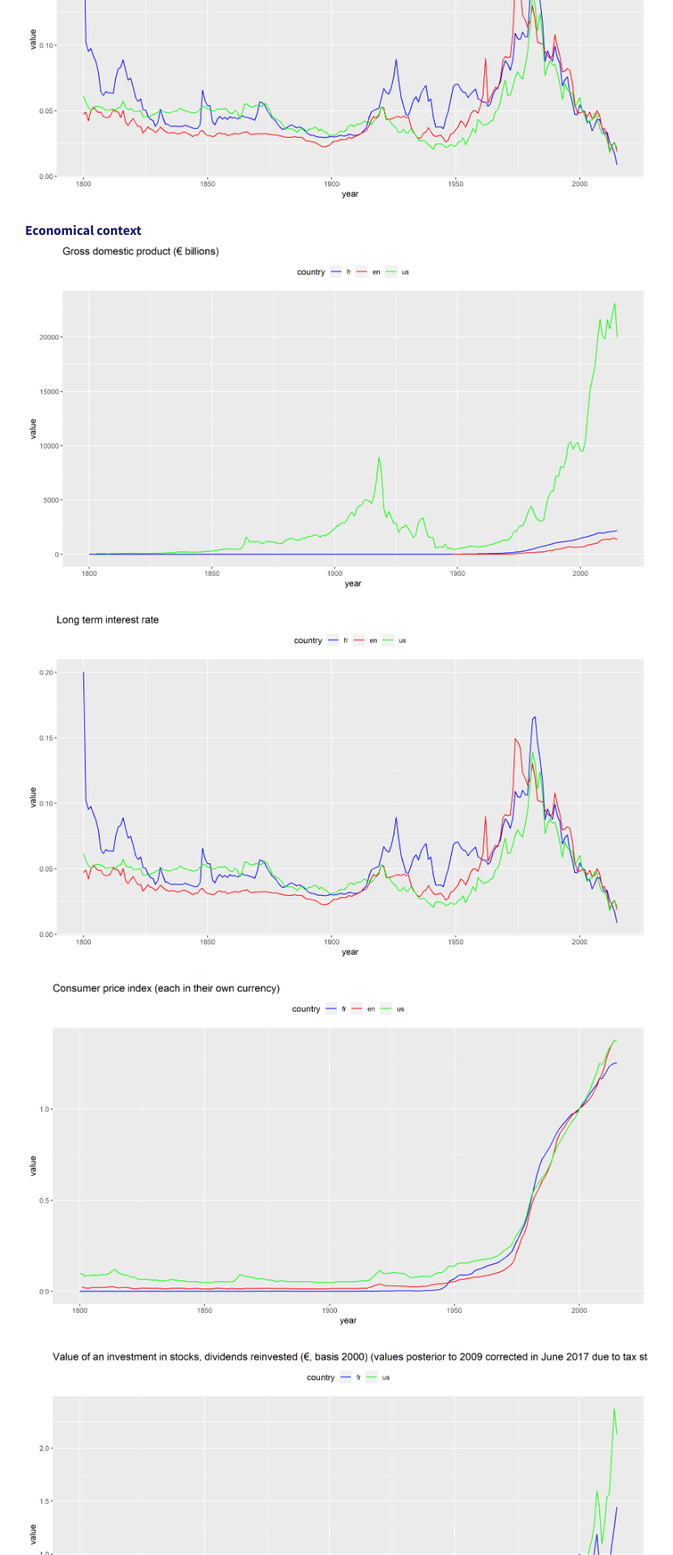
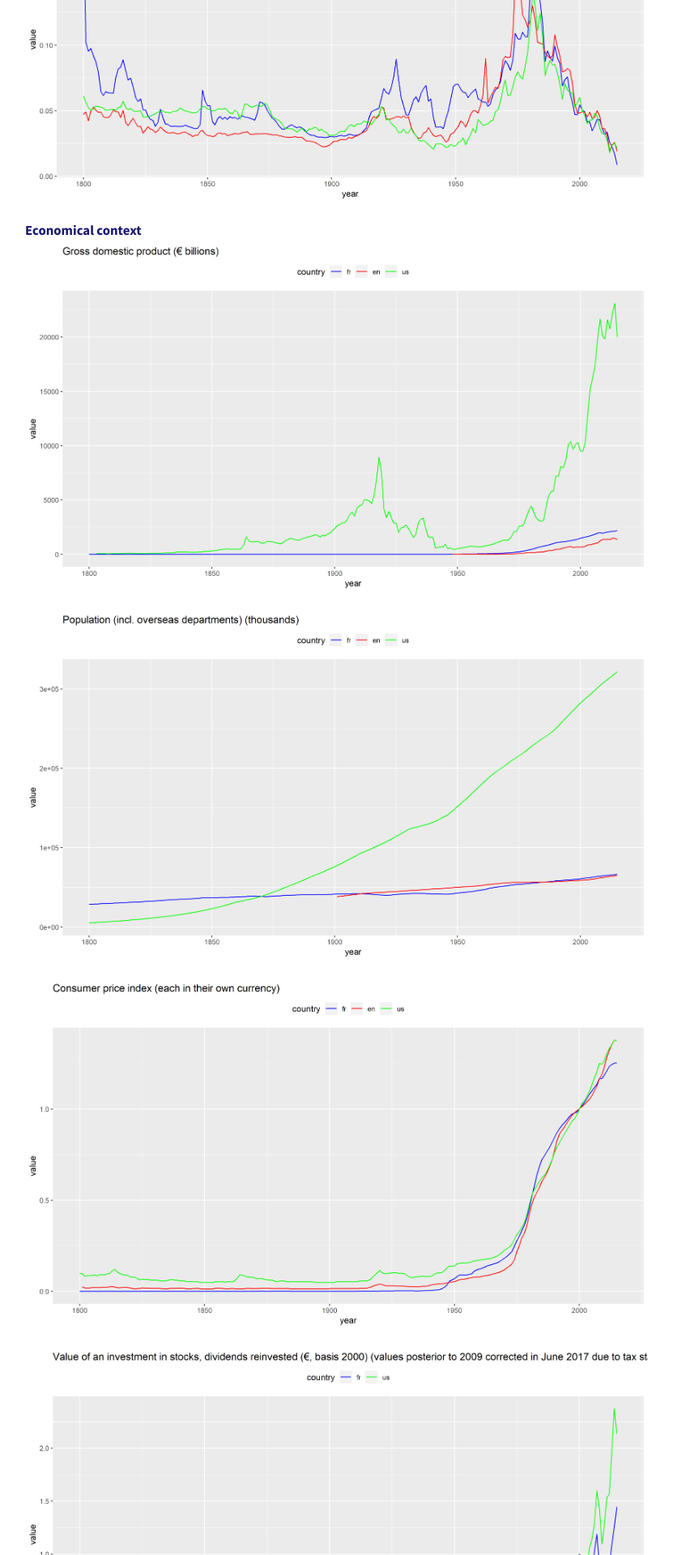
Before and after one commit to neonira/neonira.github.io, a Jekyll site: the page built from _posts/2018-10-29-realEstateValue.md, in a window 1280 px wide. Shown: the part 4480-6400 px from the top of the page at 81% size, without its empty margins (336-1167 px from the left). Built offline with Jekyll 4.4.1, drawn with Linux system fonts in a browser that asks for light colours; nearby versions of some CDN libraries; comment, search, counter and statistics services are not loaded.

Commit message:
fixed some typo

```diff
--- a/_posts/2018-10-29-realEstateValue.md
+++ b/_posts/2018-10-29-realEstateValue.md
@@ -104,7 +104,7 @@ ggplot(da, aes(x = year, y = value, color = country)) +
 
 ![Gross domestic product](/images/realestate/pib.png)
 
-![Population](/images/realestate/tilt.png)
+![Population](/images/realestate/pop.png)
 
 ![Consummer price index](/images/realestate/ipc.png)
 
```
